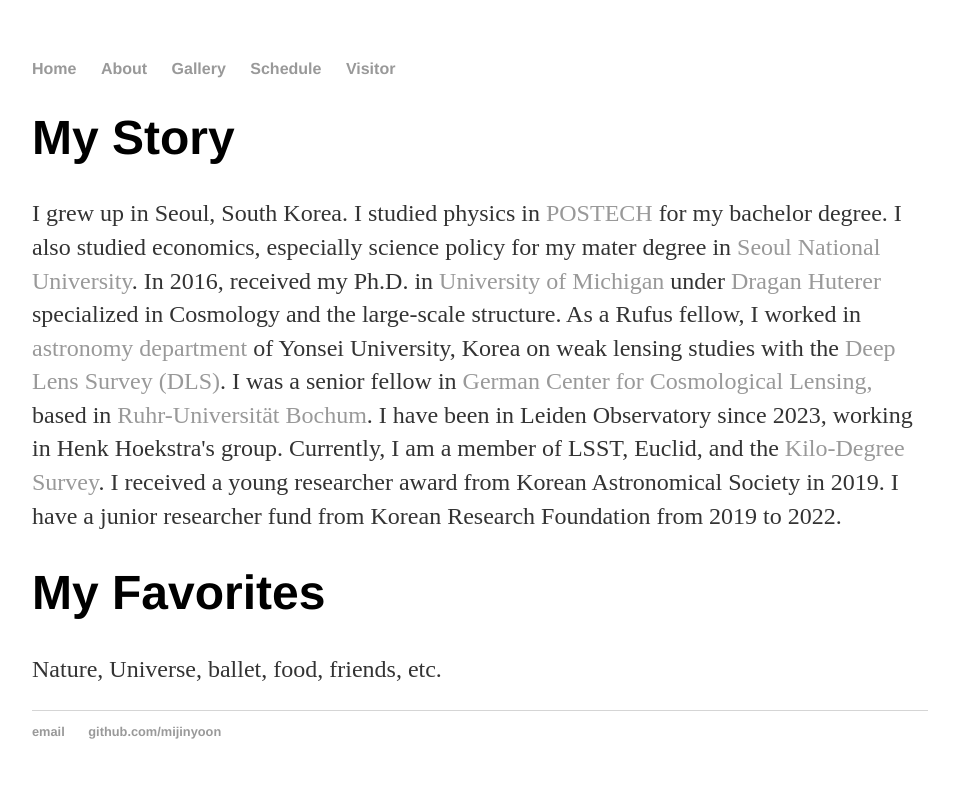
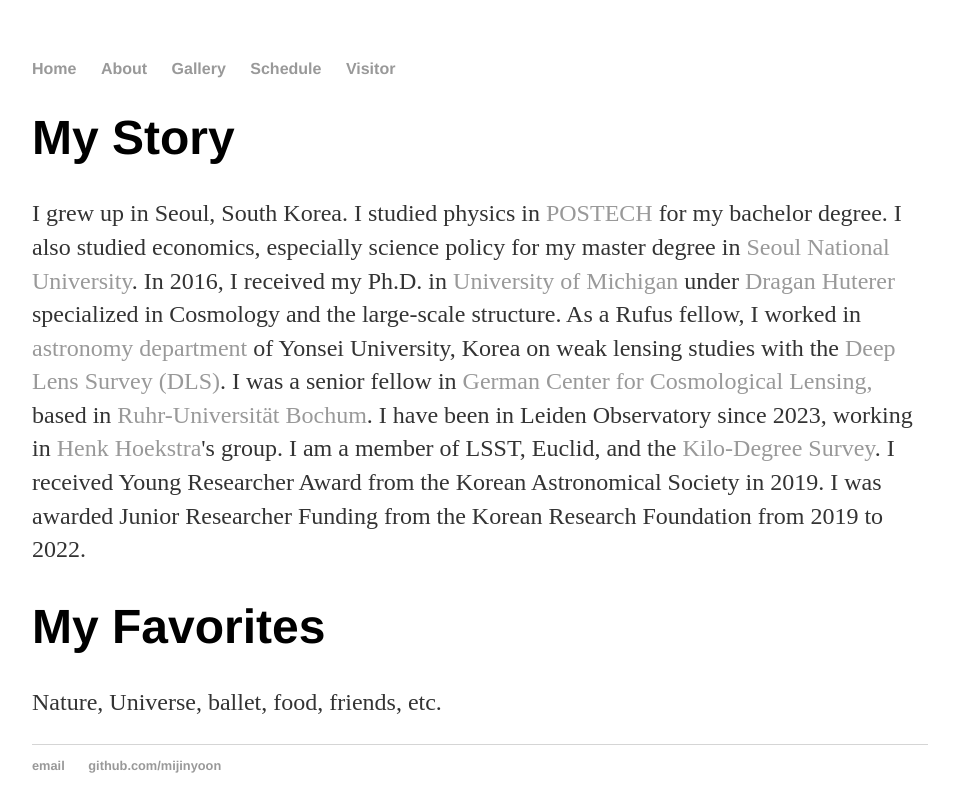
Before and after one commit to mijinyoon/mijinyoon.github.io, a Jekyll site: the page built from about/index.html, in a window 1280 px wide. Shown: the top 812 px of the page, without its empty margins (160-1119 px from the left). Built offline with Jekyll 4.4.1, drawn with Linux system fonts in a browser that asks for light colours.

Commit message:
Update index.html

```diff
--- a/about/index.html
+++ b/about/index.html
@@ -4,8 +4,8 @@
 ---
 <div class="blurb">
 	<h1>My Story</h1>
-	<p>I grew up in Seoul, South Korea. I studied physics in <a href=http://www.postech.ac.kr/eng/>POSTECH</a> for my bachelor degree. I also studied economics, especially science policy for my mater degree in <a href=http://temep.snu.ac.kr/en>Seoul National University</a>. In 2016, received my Ph.D. in <a href="https://umich.edu">University of Michigan</a> under <a href="http://www-personal.umich.edu/~huterer/">Dragan Huterer</a> specialized in Cosmology and the large-scale structure.
-As a Rufus fellow, I worked in <a href=https://devcms.yonsei.ac.kr/galaxy_en/index.do>astronomy department</a> of Yonsei University, Korea on weak lensing studies with the <a href=https://www.noao.edu/survey-archives/deeplens/>Deep Lens Survey (DLS)</a>. I was a senior fellow in <a href="https://gccl-rub.github.io">German Center for Cosmological Lensing, </a> based in <a href="https://www.ruhr-uni-bochum.de/en">Ruhr-Universität Bochum</a>. I have been in Leiden Observatory since 2023, working in Henk Hoekstra's group. Currently, I am a member of LSST, Euclid, and the <a href=http://kids.strw.leidenuniv.nl>Kilo-Degree Survey</a>. I received a young researcher award from Korean Astronomical Society in 2019. I have a junior researcher fund from Korean Research Foundation from 2019 to 2022.</p>
+	<p>I grew up in Seoul, South Korea. I studied physics in <a href=http://www.postech.ac.kr/eng/>POSTECH</a> for my bachelor degree. I also studied economics, especially science policy for my master degree in <a href=http://temep.snu.ac.kr/en>Seoul National University</a>. In 2016, I received my Ph.D. in <a href="https://umich.edu">University of Michigan</a> under <a href="http://www-personal.umich.edu/~huterer/">Dragan Huterer</a> specialized in Cosmology and the large-scale structure.
+As a Rufus fellow, I worked in <a href=https://devcms.yonsei.ac.kr/galaxy_en/index.do>astronomy department</a> of Yonsei University, Korea on weak lensing studies with the <a href=https://www.noao.edu/survey-archives/deeplens/>Deep Lens Survey (DLS)</a>. I was a senior fellow in <a href="https://gccl-rub.github.io">German Center for Cosmological Lensing, </a> based in <a href="https://www.ruhr-uni-bochum.de/en">Ruhr-Universität Bochum</a>. I have been in Leiden Observatory since 2023, working in <a href="https://www.universiteitleiden.nl/en/staffmembers/henk-hoekstra#tab-2">Henk Hoekstra</a>'s group. I am a member of LSST, Euclid, and the <a href=http://kids.strw.leidenuniv.nl>Kilo-Degree Survey</a>. I received Young Researcher Award from the Korean Astronomical Society in 2019. I was awarded Junior Researcher Funding from the Korean Research Foundation from 2019 to 2022.</p>
 	<h1>My Favorites</h1>
 	<p>Nature, Universe, ballet, food, friends, etc.</p>
 </div><!-- /.blurb -->
```
